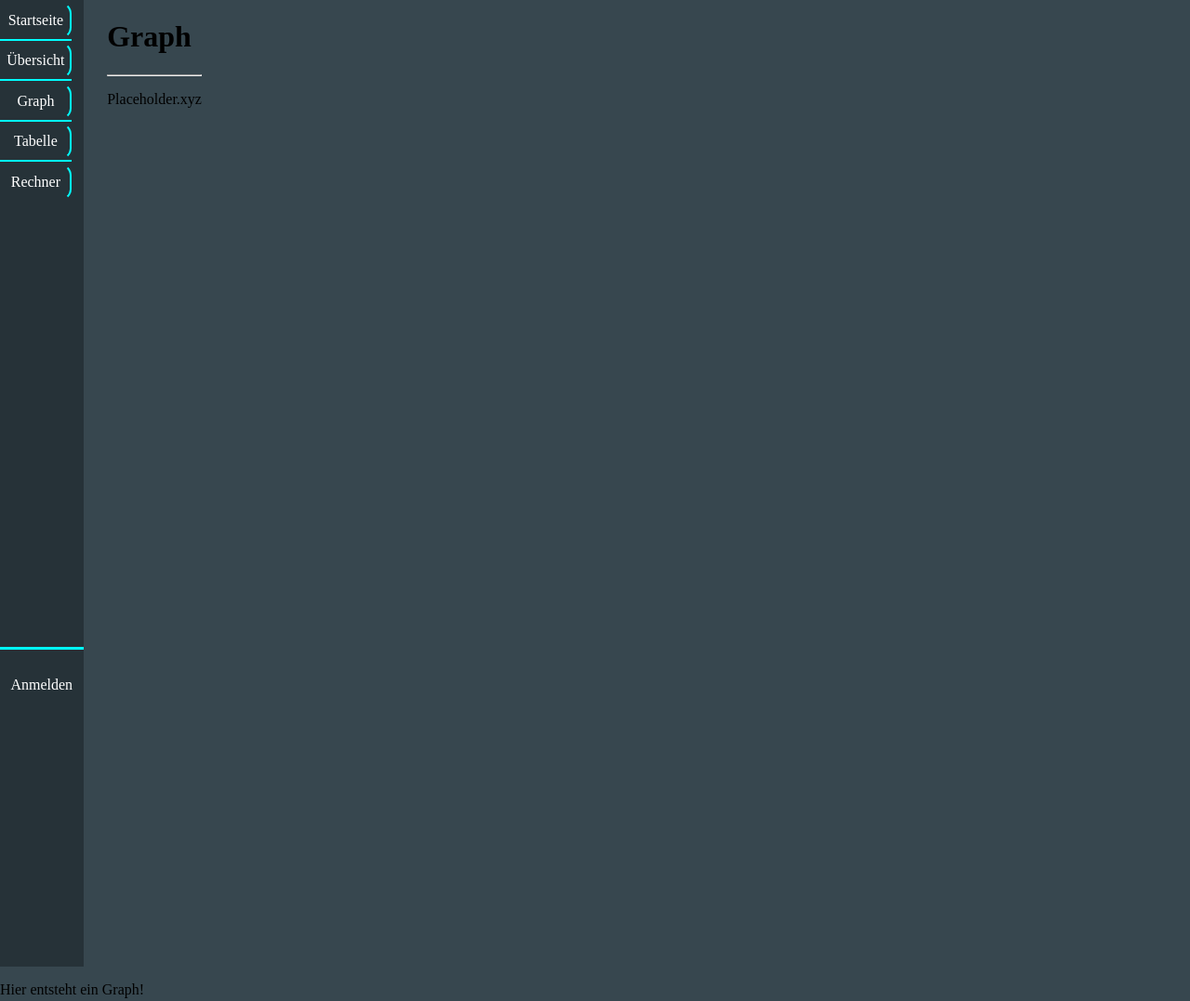
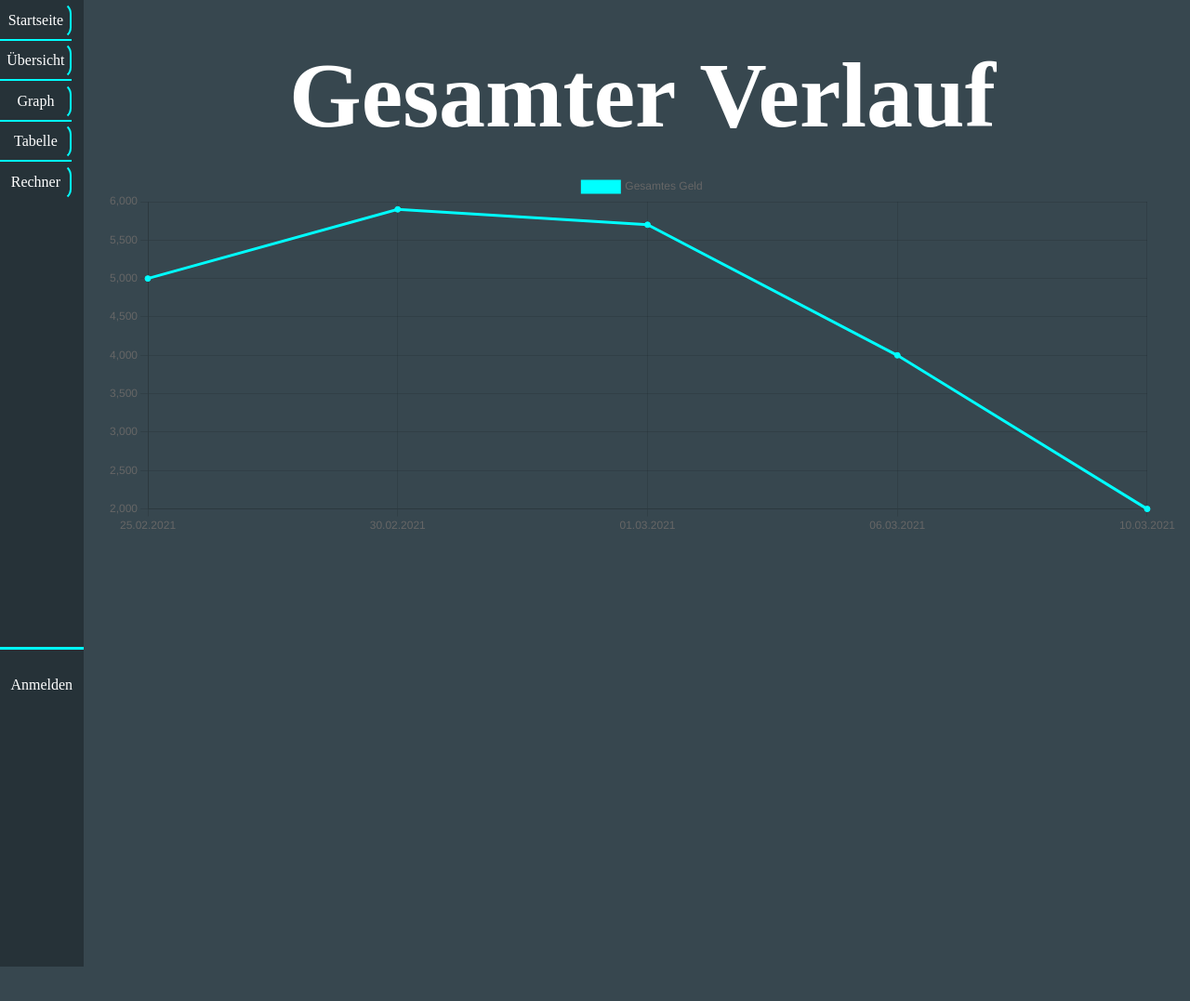
Before and after one commit to Alex-exe-dev/income-and-expenditure-manager, a website: page nodejs/source/html/Graph.html in a window 1280 px wide. Shown: the whole page at 93% size. After the commit the page ends 1040 px from the top, so only its background shows below. Drawn offline with nearby package versions, Linux system fonts and the light colour scheme; a web font is replaced by a local one.

Commit message:
Making this work on Linux
Some changes in relative paths that allow this code to run on Linux too. Fixed The Chart in the "Graph" section.

```diff
--- a/nodejs/source/html/Graph.html
+++ b/nodejs/source/html/Graph.html
@@ -6,54 +6,58 @@
         <title>Graph</title>
         <link rel="stylesheet" type="text/css" href="../styles/style.css">
         <link rel="stylesheet" type="text/css" href="../styles/navigator.css">
+        <link rel="stylesheet" type="text/css" href="../styles/graph.css">
+        <script src="https://cdnjs.cloudflare.com/ajax/libs/Chart.js/3.5.1/chart.min.js"></script>
     </head>
     <body>
         <script src="../js/hideExtensions.js"></script>
+
         <div class="flexBox">
             <div class="paddingRight">
                 <ul class="unsortedNavigator">
                     <li><form>
-                        <input type="button" value="Startseite" onclick="location.href='source/html/index.html'" class="navigatorBtn button defaultText" name="Startseite">
+                        <input type="button" value="Startseite" onclick="location.href='nodejs/source/html/index.html'" class="navigatorBtn button defaultText" name="Startseite">
                     </form></li>
                     <li>
                         <hr class="lineNavigator">
                     </li>
                     <li><form>
-                        <input type="button" value="Übersicht" onclick="location.href='source/html/Uebersicht.html'" class="navigatorBtn button defaultText">
+                        <input type="button" value="Übersicht" onclick="location.href='nodejs/source/html/Uebersicht.html'" class="navigatorBtn button defaultText">
                     </form></li>
                     <li>
                         <hr class="lineNavigator">
                     </li>
                     <li><form>
-                        <input type="button" value="Graph" onclick="location.href='source/html/Graph.html'" class="navigatorBtn button defaultText">
+                        <input type="button" value="Graph" onclick="location.href='nodejs/source/html/Graph.html'" class="navigatorBtn button defaultText">
                     </form></li>
                     <li>
                         <hr class="lineNavigator">
                     </li>
                     <li><form>
-                        <input type="button" value="Tabelle" onclick="location.href='source/html/Tabelle.html'" class="navigatorBtn button defaultText">
+                        <input type="button" value="Tabelle" onclick="location.href='nodejs/source/html/Tabelle.html'" class="navigatorBtn button defaultText">
                     </form></li>
                     <li>
                         <hr class="lineNavigator">
                     </li>
                     <li><form>
-                        <input type="button" value="Rechner" onclick="location.href='source/html/Rechner.html'" class="navigatorBtn button defaultText">
+                        <input type="button" value="Rechner" onclick="location.href='nodejs/source/html/Rechner.html'" class="navigatorBtn button defaultText">
                     </form></li>
                     <li>
                         <input type="button" value="Anmelden" onclick="openLoginWindow()" class="button defaultText loginBtn" id="loginBtn">
                     </li>
                 </ul>
             </div>
-            <div>
-                <h1>Graph</h1>
-                <hr>
-                <p>Placeholder.xyz</p>
+
+            <div class="size">
+                <canvas id="myChart"></canvas>
             </div>
+
+
+
         </div>
 
 
-        <p>Hier entsteht ein Graph!</p>
-
+        <script src="../js/renderGraphs.js"></script>
     </body>
 
 
--- /dev/null
+++ b/nodejs/source/js/renderGraphs.js
@@ -0,0 +1,39 @@
+const graph = document.getElementById('myChart');
+
+
+var lineGraph = new Chart(graph, {
+    type:'line',
+    data:{
+        labels:['25.02.2021', '30.02.2021', '01.03.2021', '06.03.2021', '10.03.2021'],
+        datasets:[{
+            label:'Gesamtes Geld',
+            data:[
+                5000,
+                5900,
+                5700,
+                4000,
+                2000
+            ],
+            backgroundColor:'cyan',
+            borderColor:'cyan',
+        }]
+    },
+    options:{
+        plugins:{
+            title: {
+                display: true,
+                text: 'Gesamter Verlauf',
+                font:{
+                    size: 100,
+                    family: 'SansitaSwashed'
+                },
+                padding:{
+                    top: 50,
+                    bottom: 15
+                },
+                color: 'white'
+              }
+        }
+
+    }
+});
--- /dev/null
+++ b/nodejs/source/styles/graph.css
@@ -0,0 +1,4 @@
+.size{
+    width: 90vw;
+    height: 80vh;
+}
--- /dev/null
+++ b/package.json
@@ -0,0 +1,6 @@
+{
+  "dependencies": {
+    "chartjs": "^0.3.24",
+    "mysql": "^2.18.1"
+  }
+}
```
Also changed, not shown: nodejs/config.json (+9 -9 lines), nodejs/index.js (+7 -6 lines), nodejs/source/html/Rechner.html (+6 -6 lines), nodejs/source/html/Tabelle.html (+5 -5 lines), nodejs/source/html/Uebersicht.html (+5 -5 lines), nodejs/source/html/index.html (+5 -5 lines), README.md, 2 other files.
